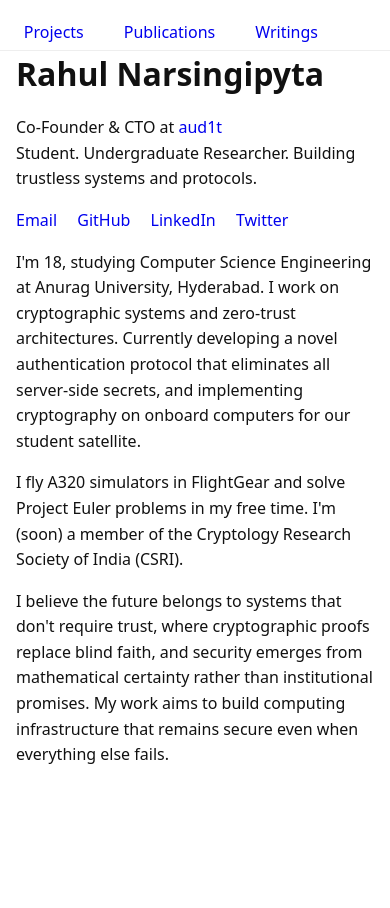
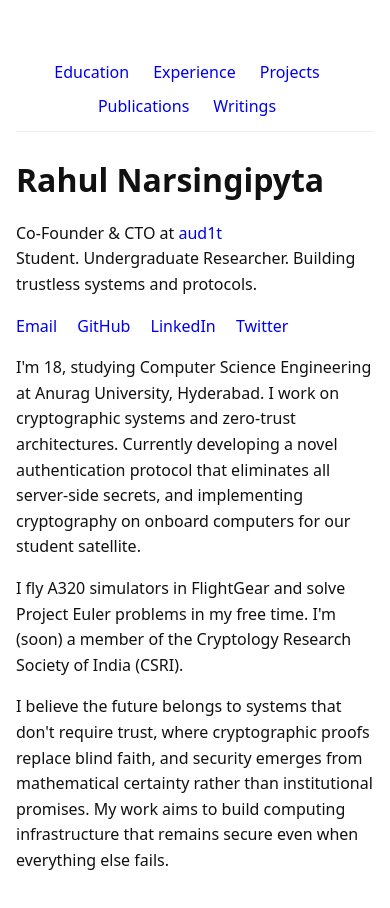
Before and after one commit to Goofygiraffe06/goofygiraffe06.github.io, a plain HTML site: page index.html in a window 390 px wide. Before the commit the page ends 844 px from the top, so only its background shows below. Drawn offline with Linux system fonts and the light colour scheme.

Commit message:
made the navbar responsive on smaller screens

```diff
--- a/style.css
+++ b/style.css
@@ -50,3 +50,21 @@ a {
 a:hover {
   text-decoration: underline;
 }
+
+/* Responsive navbar styles */
+@media (max-width: 600px) {
+  #navbar {
+    position: relative;
+    top: 0;
+    width: 100%;
+    padding: 0.5rem 0;
+  }
+  #navbar ul {
+    flex-wrap: wrap;
+    justify-content: center;
+    padding: 0 0.5rem;
+  }
+  #navbar li {
+    margin: 0.25rem;
+  }
+}
```
